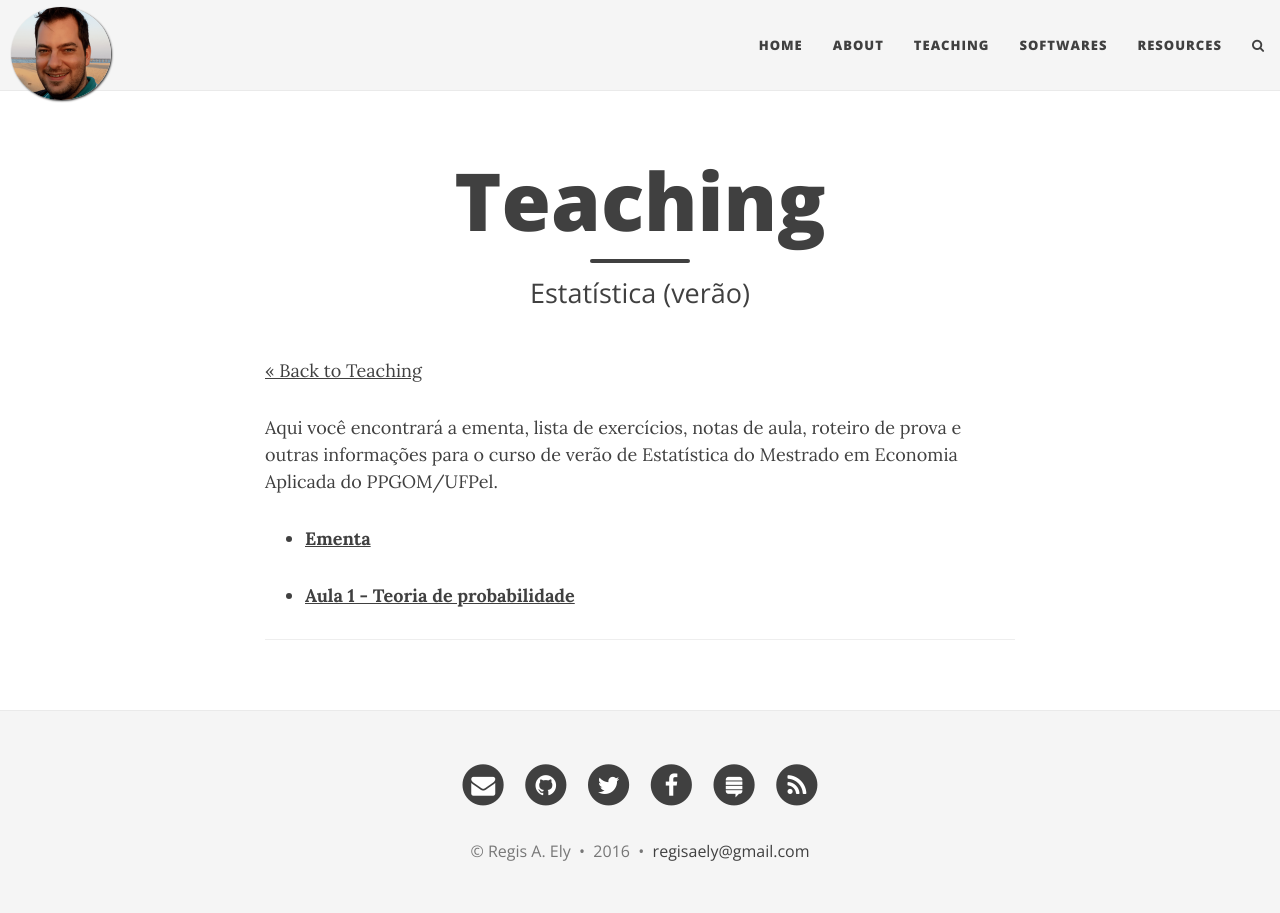
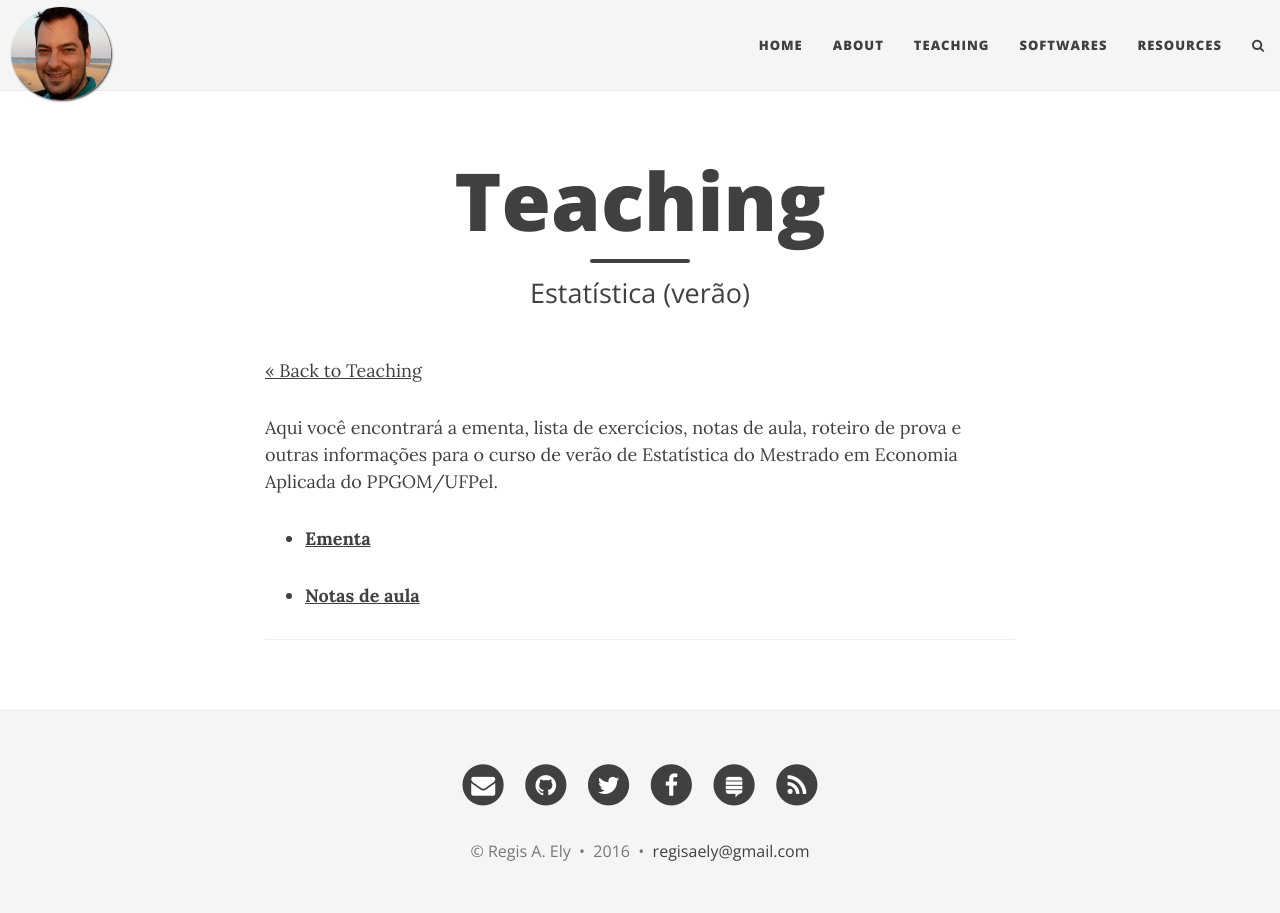
Before and after one commit to regisely/regisely.github.io, a Jekyll site: the page built from stat-verao.md, in a window 1280 px wide. Built offline with Jekyll 4.4.1, drawn with Linux system fonts in a browser that asks for light colours; nearby versions of some CDN libraries.

Commit message:
Add statverao notes

```diff
--- a/stat-verao.md
+++ b/stat-verao.md
@@ -10,6 +10,6 @@ Aqui você encontrará a ementa, lista de exercícios, notas de aula, roteiro de
 
 - **[Ementa](/files/statverao-ementa.pdf)**
 
-- **[Aula 1 - Teoria de probabilidade](/files/statverao-aula1.pdf)**
+- **[Notas de aula](/files/statverao-aulas.pdf)**
 
 ---
```
Also changed, not shown: search.md (+1 -1 lines), 2 other files.
